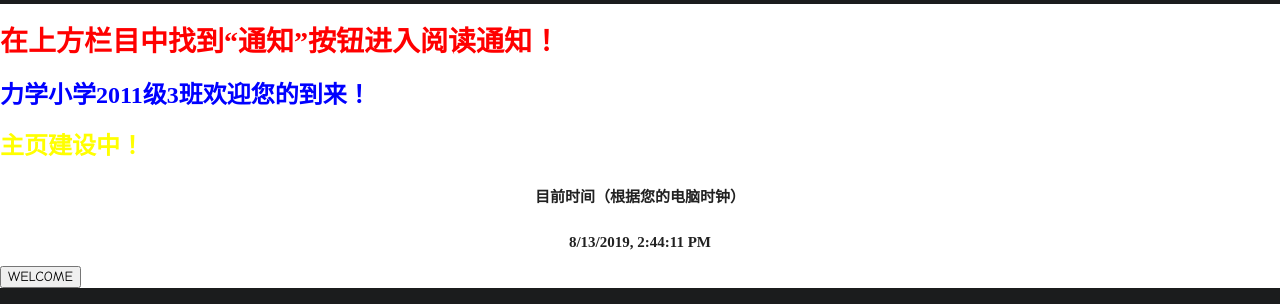
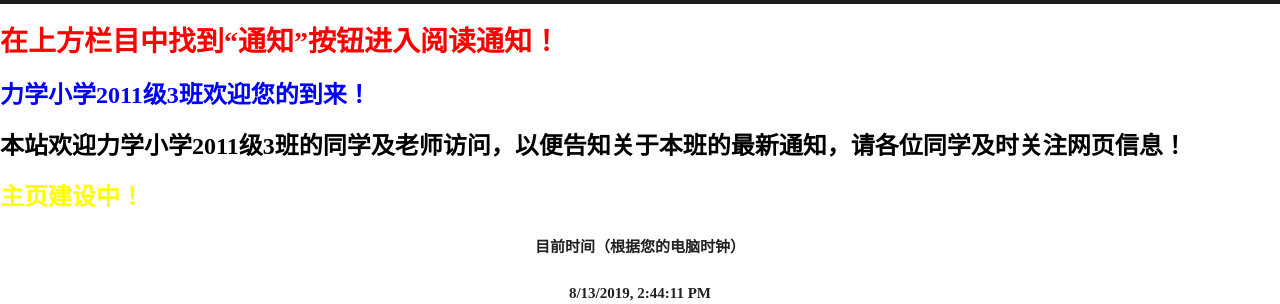
Before and after one commit to lxxx201103/homepage, a plain HTML site: page index.html in a window 1280 px wide. Shown: the part 496-800 px from the top of the page. Drawn offline with nearby package versions, Linux system fonts and the light colour scheme.

Commit message:
Update index.html

```diff
--- a/index.html
+++ b/index.html
@@ -3,7 +3,7 @@
 <head>
     <title>主页 | 力学小学2011级3班同学录</title>
     <meta charset="UTF-8">
-    <link rel="shortcut icon" type="image/x-icon" href="https://raw.githubusercontent.com/qunyingplus/home/master/QYAICON.png" media="screen"/>
+    <link rel="shortcut icon" type="image/x-icon" href="https://raw.githubusercontent.com/lxxx201103/homepage/master/TIM1.png" media="screen"/>
     <link rel="stylesheet" type="text/css" href="https://cdn.bootcss.com/semantic-ui/2.2.13/semantic.min.css">
     <style type="text/css">
         .hidden.menu {
@@ -141,6 +141,10 @@ function show_info()
         <h2 style="font-family:KaiTi">力学小学2011级3班欢迎您的到来！</h2>
     </div>
     <br>
+    <div style="color:black">
+        <h2 style="font-family:STXinWei">本站欢迎力学小学2011级3班的同学及老师访问，以便告知关于本班的最新通知，请各位同学及时关注网页信息！</h2>
+    </div>
+    <br>
     <div style="color:yellow">
         <h2 style="font-family:KaiTi">主页建设中！</h2>
     </div>
```
